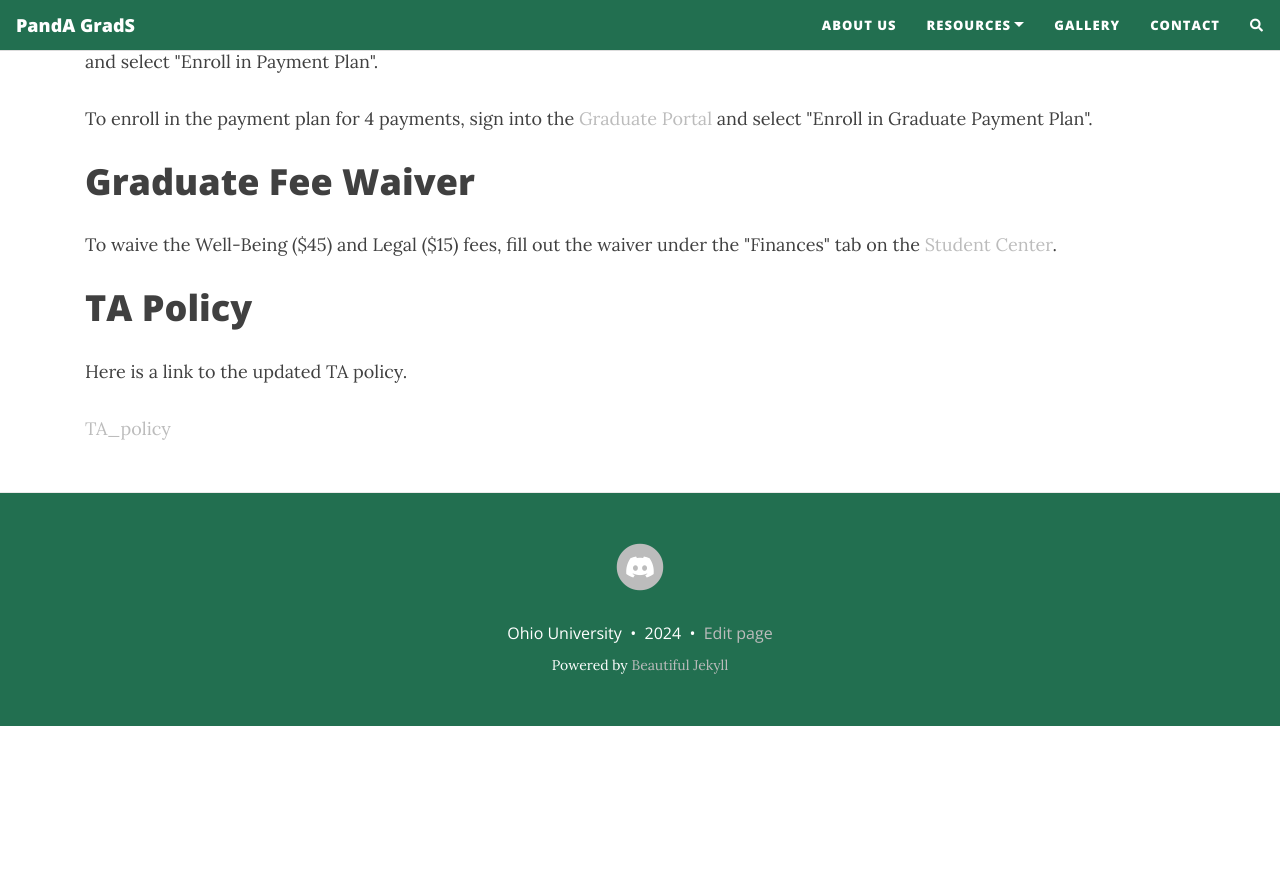
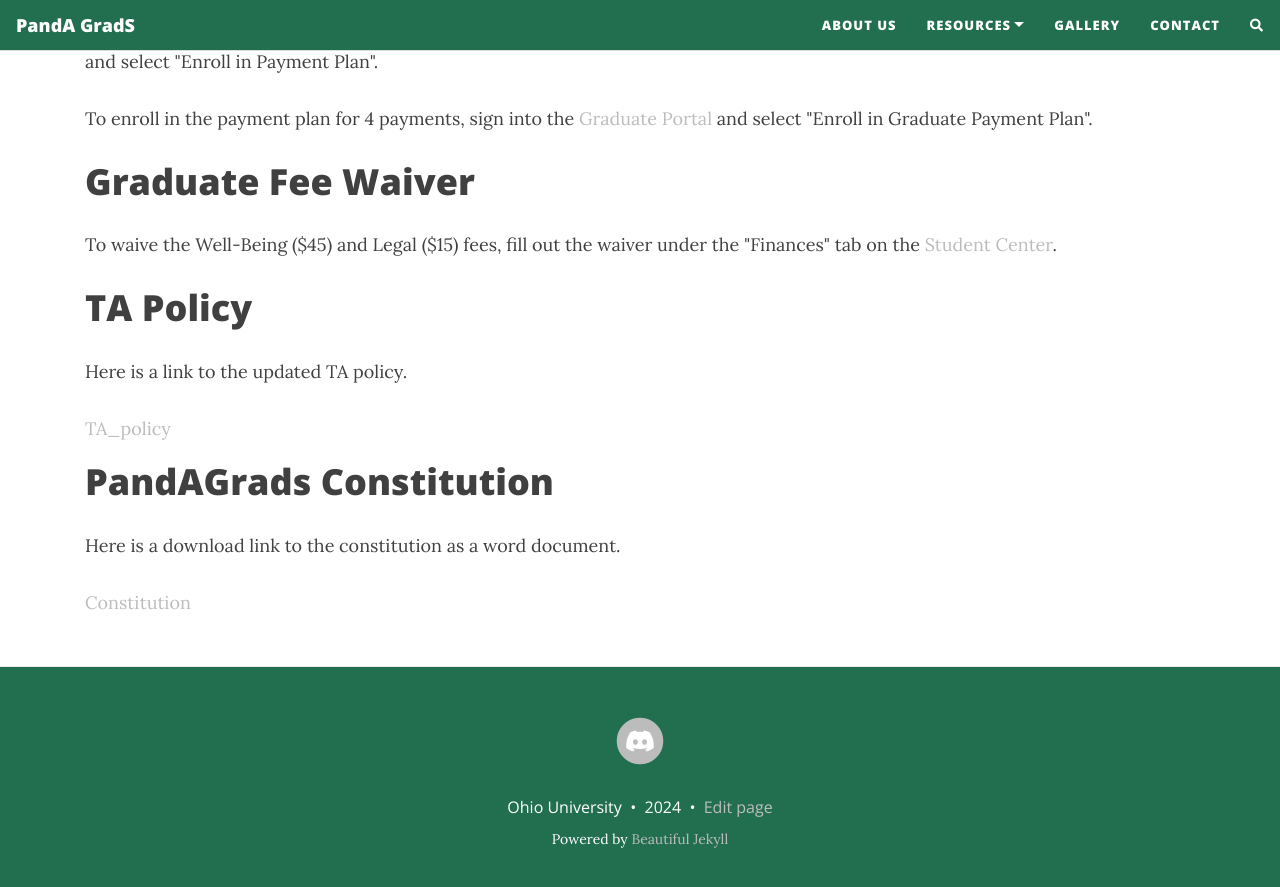
Before and after one commit to OUPandAGradS/OUPandAGradS.github.io, a Jekyll site: the page built from important-dates.html, in a window 1280 px wide and 900 px high, scrolled down 888 px. Shown: the top 887 px of the window. Built offline with Jekyll 4.4.1, drawn with Linux system fonts in a browser that asks for light colours; nearby versions of some CDN libraries; comment, search, counter and statistics services are not loaded; before the commit the page ends 1614 px from its top, so only the background shows below that.

Commit message:
Added documents

```diff
--- a/important-dates.html
+++ b/important-dates.html
@@ -91,7 +91,18 @@ permalink: /important-dates.html
       <div class="w3-twothird">
         <h1>TA Policy</h1>
         <p class="w3-text-grey">Here is a link to the updated TA policy.</p>
-        <a href = "Department-TA-Policy.pdf" target = "_blank">TA_policy</a>
+        <a href = "assets/Department-TA-Policy.pdf" target = "_blank">TA_policy</a>
       </div>
     </div>
   </div>
+
+  <!-- Fifth Grid -->
+<div class="w3-row-padding w3-padding-64 w3-container">
+    <div class="w3-content">
+      <div class="w3-twothird">
+        <h1>PandAGrads Constitution</h1>
+        <p class="w3-text-grey">Here is a download link to the constitution as a word document.</p>
+        <a href = "assets/PandA_GradS_Constitution_2022.doc" target = "_blank">Constitution</a>
+      </div>
+    </div>
+  </div>
```
Also changed, not shown: 2 other files.
